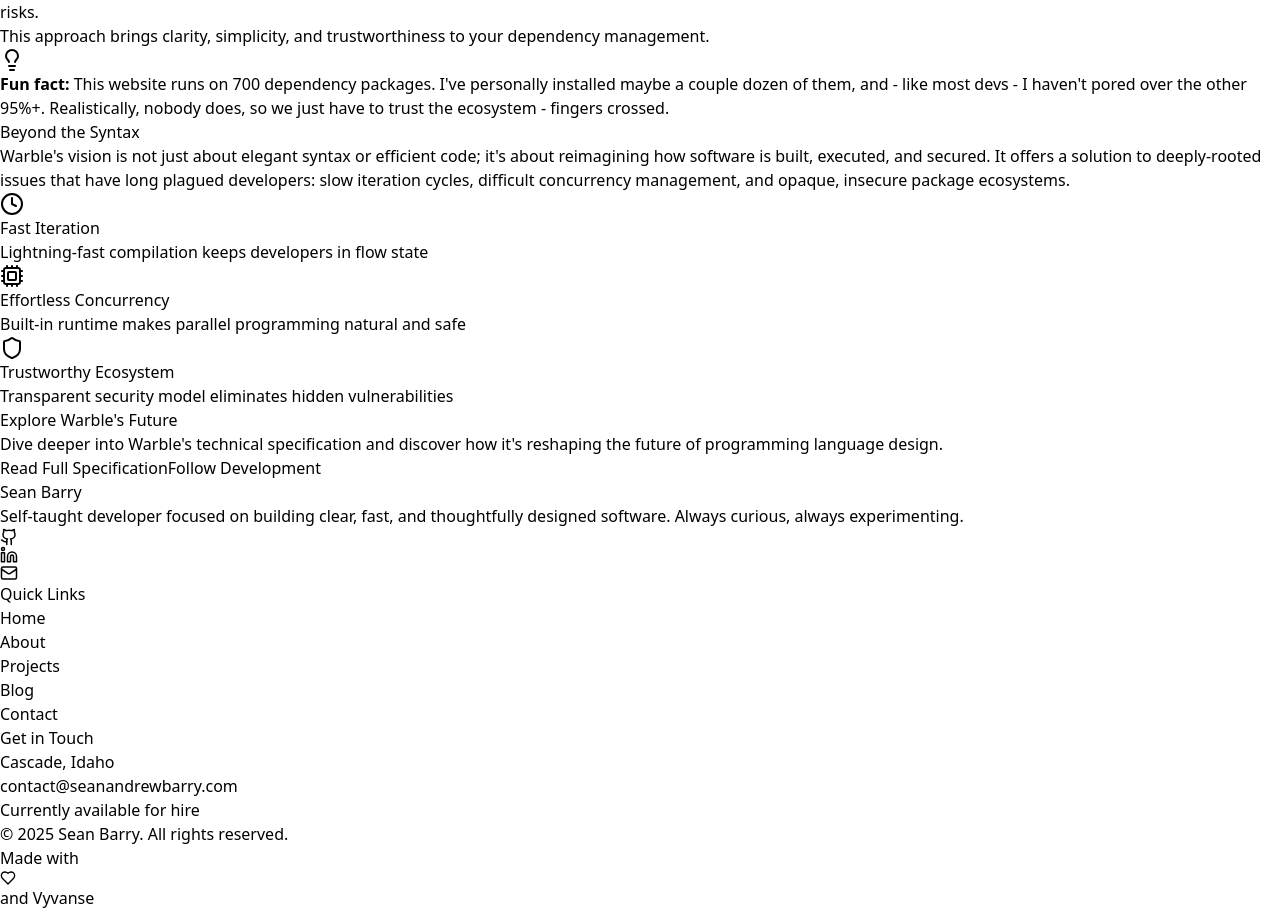
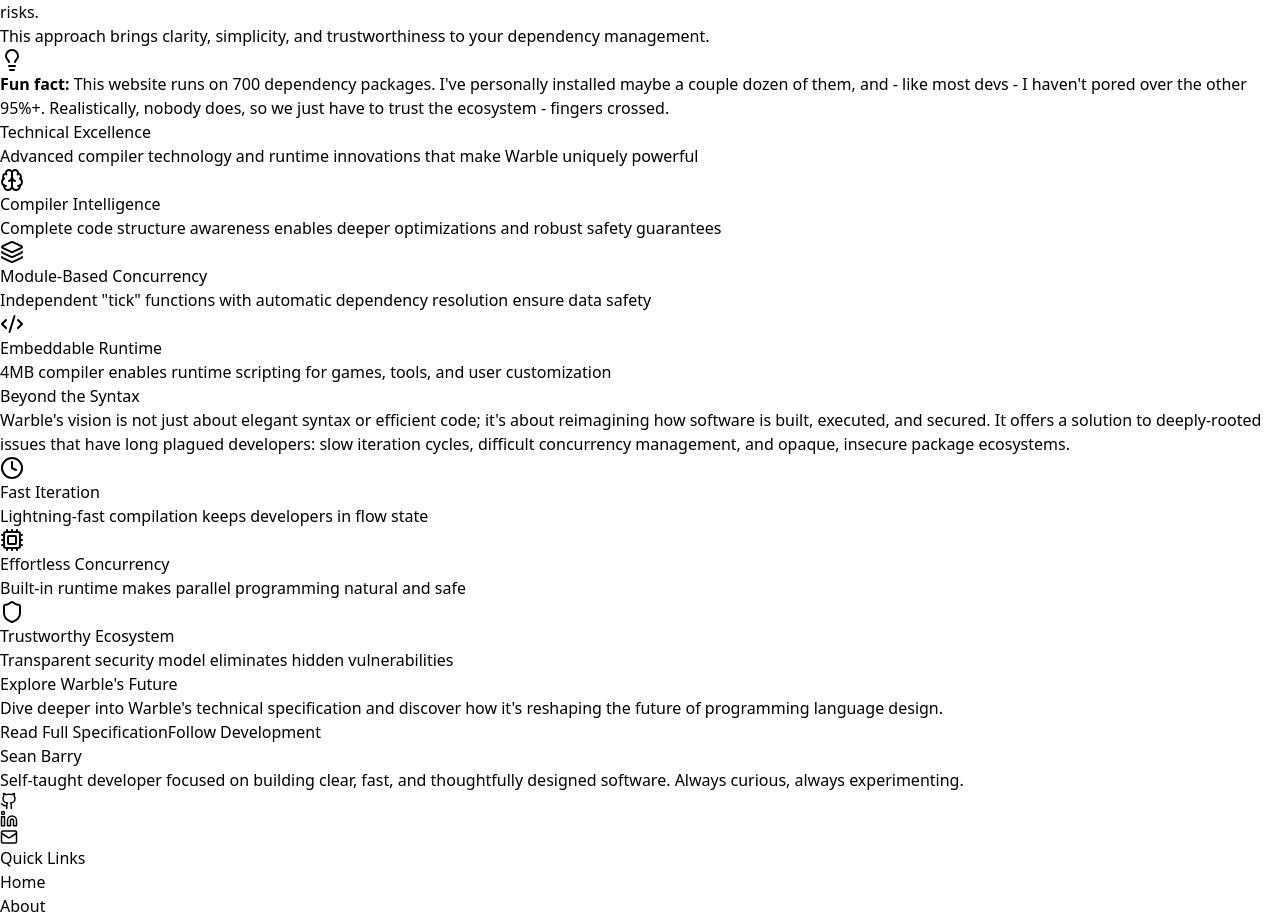
Before and after one commit to sean-andrew-barry/portfolio, a React (Vite) app: page /projects/warble in a window 1280 px wide. Shown: the part 4440-5357 px from the top of the page. Built offline with nearby package versions, Linux system fonts and the light colour scheme.

Commit message:
Minor fixes and reintroducing a placeholder section

```diff
--- a/src/pages/projects/Warble.jsx
+++ b/src/pages/projects/Warble.jsx
@@ -1,5 +1,4 @@
-import { Github, Zap, Cpu, Layers, Terminal, Clock, Shield, Lock, Gauge, ExternalLink, Braces, BugOff, Lightbulb, Brain, OctagonAlert, Notebook } from 'lucide-react';
-// import { LightBulb, ThinkingFace, Warning, Notebook, CrossedFingers } from 'react-twemoji-components';
+import { Github, Zap, Cpu, Layers, Terminal, Clock, Shield, Lock, Gauge, ExternalLink, Braces, BugOff, Lightbulb, Brain, OctagonAlert, Notebook, Code2 } from 'lucide-react';
 import { projects } from '../../data/projects';
 
 // Commentary/Fun Fact Component
@@ -46,6 +45,8 @@
 export default function Warble() {
   const project = projects.find(p => p.title == "Warble");
 
+  const docs_url = `${project.github}/blob/main/docs/spec.md`;
+
   const coreInnovations = [
     {
       icon: Braces,
@@ -85,23 +86,23 @@
     },
   ];
 
-  // const technicalHighlights = [
-  //   {
-  //     title: 'Compiler Intelligence',
-  //     description: 'Complete code structure awareness enables deeper optimizations and robust safety guarantees',
-  //     icon: Brain
-  //   },
-  //   {
-  //     title: 'Module-Based Concurrency',
-  //     description: 'Independent "tick" functions with automatic dependency resolution ensure data safety',
-  //     icon: Layers
-  //   },
-  //   {
-  //     title: 'Embeddable Runtime',
-  //     description: '4MB compiler enables runtime scripting for games, tools, and user customization',
-  //     icon: Code2
-  //   }
-  // ];
+  const technicalHighlights = [
+    {
+      title: 'Compiler Intelligence',
+      description: 'Complete code structure awareness enables deeper optimizations and robust safety guarantees',
+      icon: Brain,
+    },
+    {
+      title: 'Module-Based Concurrency',
+      description: 'Independent "tick" functions with automatic dependency resolution ensure data safety',
+      icon: Layers,
+    },
+    {
+      title: 'Embeddable Runtime',
+      description: '4MB compiler enables runtime scripting for games, tools, and user customization',
+      icon: Code2,
+    }
+  ];
 
   return (
     <div className="">
@@ -117,13 +118,11 @@
                 A New Vision for Modern Programming
               </p>
               <p className="text-lg text-purple-200 mb-8 leading-relaxed">
-                Warble revolutionizes software development by prioritizing speed, concurrency, security,
-                and developer experience. Its powerful compiler, innovative runtime, and thoughtful design
-                address the pain points commonly encountered in existing programming languages.
+                Warble revolutionizes software development by prioritizing speed, concurrency, security, and developer experience. Its powerful compiler, innovative runtime, and thoughtful design address the pain points commonly encountered in existing programming languages.
               </p>
               <div className="flex flex-col sm:flex-row gap-4">
                 <a
-                  href="https://github.com/sean-andrew-barry/warble/blob/main/docs/spec.md"
+                  href={docs_url}
                   target="_blank"
                   rel="noopener noreferrer"
                   className="inline-flex items-center gap-2 bg-white text-purple-600 px-8 py-4 rounded-lg font-semibold hover:bg-gray-100 transition-colors"
@@ -132,7 +131,7 @@
                   <Terminal size={20} />
                 </a>
                 <a
-                  href="#"
+                  href={project.github}
                   className="inline-flex items-center gap-2 border-2 border-white text-white px-8 py-4 rounded-lg font-semibold hover:bg-white hover:text-purple-600 transition-colors"
                 >
                   <Github size={20} />
@@ -189,18 +188,14 @@
               </h2>
               <div className="space-y-6 text-lg text-gray-700 leading-relaxed">
                 <p>
-                  Concurrency is notoriously challenging yet critically important. Far too many modern
-                  applications, especially games, fail to utilize available hardware fully, relying on
-                  just a fraction of the CPU's potential.
+                  Concurrency is notoriously challenging yet critically important. Far too many modern applications, especially games, fail to utilize available hardware fully, relying on just a fraction of the CPU's potential.
                 </p>
                 <p>
-                  Warble solves this with an advanced, fully concurrent runtime system. Its sophisticated
-                  scheduler ensures safe, efficient concurrency with virtually zero overhead.
+                  Warble solves this with an advanced, fully concurrent runtime system. Its sophisticated scheduler ensures safe, efficient concurrency with virtually zero overhead.
                 </p>
                 <p>
                   Warble's concurrency is built around modules, each containing independent "tick" functions
-                  that automatically execute only after their dependencies have ticked. This approach
-                  guarantees data safety without cumbersome synchronization.
+                  that automatically execute only after their dependencies have ticked. This approach guarantees data safety without cumbersome synchronization.
                 </p>
               </div>
             </div>
@@ -273,13 +268,10 @@
               <div className="space-y-6 text-lg text-gray-700 leading-relaxed">
                 <p>
                   Security is a fundamental aspect of Warble's design. Unlike the unchecked dependency
-                  chains common in ecosystems like Node.js—where one trusted package can bring along
-                  hundreds of unknown, unverified dependencies—Warble's permission model prevents
-                  packages from escalating privileges or introducing hidden vulnerabilities.
+                  chains common in ecosystems like Node.js—where one trusted package can bring along hundreds of unknown, unverified dependencies—Warble's permission model prevents packages from escalating privileges or introducing hidden vulnerabilities.
                 </p>
                 <p>
-                  Every third-party package explicitly declares its permissions upfront. This transparency
-                  means you can confidently integrate external code without fear of hidden security risks.
+                  Every third-party package explicitly declares its permissions upfront. This transparency means you can confidently integrate external code without fear of hidden security risks.
                 </p>
                 <p>
                   This approach brings clarity, simplicity, and trustworthiness to your dependency management.
@@ -287,8 +279,7 @@
 
                 <Commentary type="fun-fact">
                   <strong>Fun fact:</strong> This website runs on&nbsp;
-                  <span className="font-semibold">{numPackages}</span> dependency packages.
-                  I've personally installed maybe a couple dozen of them, and - like most devs - I haven't pored over the other 95%+. Realistically, nobody does, so we just have to trust the ecosystem - fingers crossed.
+                  <span className="font-semibold">{numPackages}</span> dependency packages. I've personally installed maybe a couple dozen of them, and - like most devs - I haven't pored over the other 95%+. Realistically, nobody does, so we just have to trust the ecosystem - fingers crossed.
                   {/* <CrossedFingers className="inline-block w-6 h-6" /> */}
                 </Commentary>
               </div>
@@ -298,7 +289,7 @@
       </section>
 
       {/* Technical Highlights */}
-      {/* <section className="py-24 bg-white">
+      <section className="py-24 bg-white">
         <div className="max-w-6xl mx-auto px-4">
           <div className="text-center mb-16">
             <h2 className="text-4xl font-bold text-gray-900 mb-6">Technical Excellence</h2>
@@ -319,7 +310,7 @@
             ))}
           </div>
         </div>
-      </section> */}
+      </section>
 
       {/* Beyond Syntax */}
       <section className="py-24 bg-gradient-to-r from-slate-900 to-purple-900 text-white">
@@ -360,12 +351,11 @@
         <div className="max-w-4xl mx-auto px-4 text-center">
           <h2 className="text-4xl font-bold mb-6">Explore Warble's Future</h2>
           <p className="text-xl text-purple-100 mb-8 max-w-2xl mx-auto">
-            Dive deeper into Warble's technical specification and discover how it's reshaping
-            the future of programming language design.
+            Dive deeper into Warble's technical specification and discover how it's reshaping the future of programming language design.
           </p>
           <div className="flex flex-col sm:flex-row gap-4 justify-center">
             <a
-              href="https://github.com/sean-andrew-barry/warble/blob/main/docs/spec.md"
+              href={docs_url}
               target="_blank"
               rel="noopener noreferrer"
               className="bg-white text-purple-600 px-8 py-4 rounded-lg font-semibold hover:bg-gray-100 transition-colors"
@@ -373,7 +363,7 @@
               Read Full Specification
             </a>
             <a
-              href="#"
+              href={project.github}
               className="border-2 border-white text-white px-8 py-4 rounded-lg font-semibold hover:bg-white hover:text-purple-600 transition-colors"
             >
               Follow Development
```
